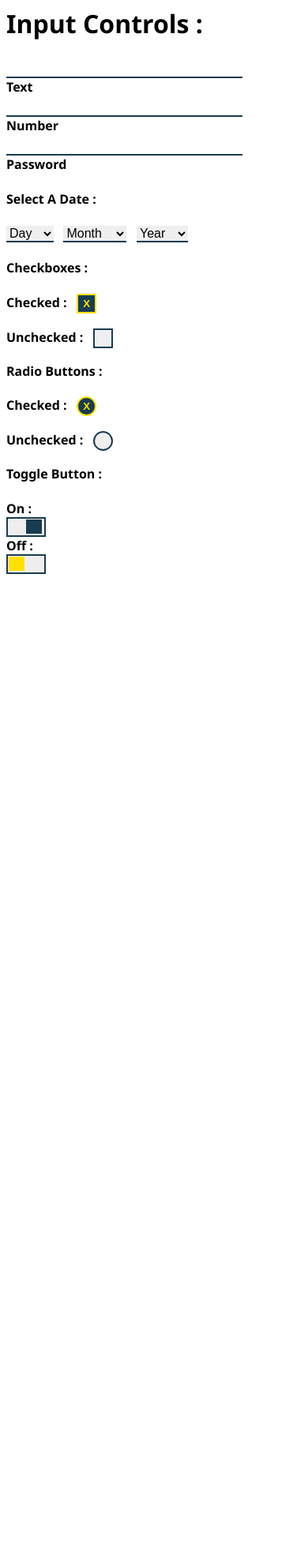
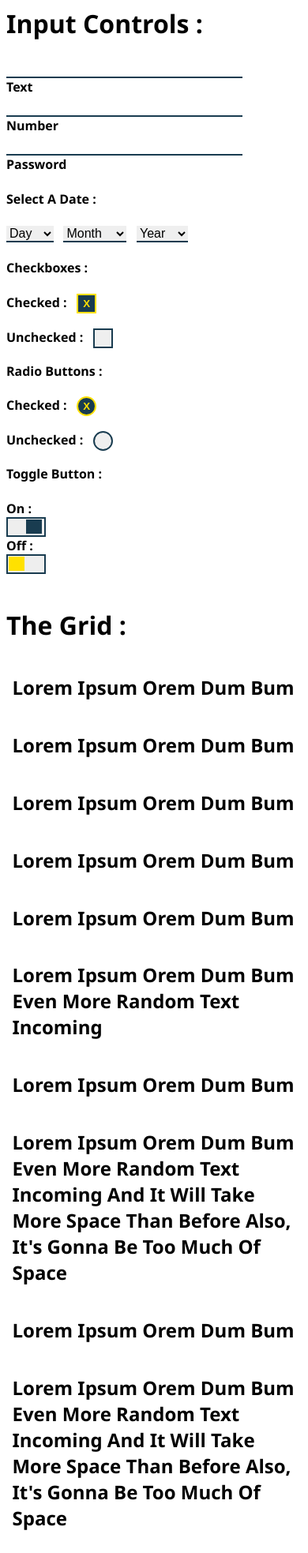
Before and after one commit to shivendrasaurav/MARS, a plain HTML site: page mars.html in a window 390 px wide. Shown: the whole page at 79% size. Before the commit the page ends 844 px from the top, so only its background shows below. Drawn offline with Linux system fonts and the light colour scheme.

Commit message:
Grid Added
Added Responsive Grid System, Add Number Of Columns To 12 To Make The Perfect Grid, Use Row To Keep Them In Place

```diff
--- a/mars.css
+++ b/mars.css
@@ -2,6 +2,34 @@
     box-sizing: border-box;
     transition: 300ms;
 }
+
+.row{
+    margin-left: auto;
+    margin-right: auto;
+    width: 96%;
+}
+
+.col{display: inline-block;}
+
+@media only screen and (max-width: 450px) {
+    .large1,.large2,.large3,.large4,.large5.,large6,.large7.,large8,.large9,.large10,.large11,.large12{width: 100%;}
+}
+
+@media only screen and (min-width: 700px) {
+.large1{width: 8.33333%; }
+.large2{width: 16.66667%; }
+.large3{width: 24%; }
+.large4{width: 33.33333%; }
+.large5{width: 41.66667%; }
+.large6{width: 48%; }
+.large7{width: 58.33333%; }
+.large8{width: 66.66667%; }
+.large9{width: 73%; }
+.large10{width: 83.33333%; }
+.large11{width: 91.66667%; }
+.large12{width: 96%; }
+}
+
 body{
     font-family: 'Segoe UI','Roboto';
 }
--- a/mars.html
+++ b/mars.html
@@ -1,5 +1,6 @@
 <html>
 <head>
+    <meta name="viewport" content="width=device-width, initial-scale=1.0">
     <title>MARS</title>
     <link href="mars.css" rel="stylesheet" type="text/css">
 </head>
@@ -56,6 +57,24 @@
     <input type="checkbox"/>
     <span class="toggle"></span>
     </div><br>
-
+    <h1>The Grid : </h1>
+    <div class="row">
+    <div class="col large3"><h2>Lorem Ipsum Orem Dum Bum</h2></div>
+    <div class="col large3"><h2>Lorem Ipsum Orem Dum Bum</h2></div>
+    <div class="col large3"><h2>Lorem Ipsum Orem Dum Bum</h2></div>
+    <div class="col large3"><h2>Lorem Ipsum Orem Dum Bum</h2></div>
+    </div>
+    <div class="row">
+    <div class="col large3"><h2>Lorem Ipsum Orem Dum Bum</h2></div>
+    <div class="col large6"><h2>Lorem Ipsum Orem Dum Bum Even More Random Text Incoming</h2></div>
+    <div class="col large3"><h2>Lorem Ipsum Orem Dum Bum</h2></div>
+    </div>
+    <div class="row">
+    <div class="col large9"><h2>Lorem Ipsum Orem Dum Bum Even More Random Text Incoming And It Will Take More Space Than Before Also, It's Gonna Be Too Much Of Space</h2></div>
+    <div class="col large3"><h2>Lorem Ipsum Orem Dum Bum</h2></div>
+    </div>
+    <div class="row">
+    <div class="col large12"><h2>Lorem Ipsum Orem Dum Bum Even More Random Text Incoming And It Will Take More Space Than Before Also, It's Gonna Be Too Much Of Space</h2></div>
+    </div>
 </body>
 </html>
```
